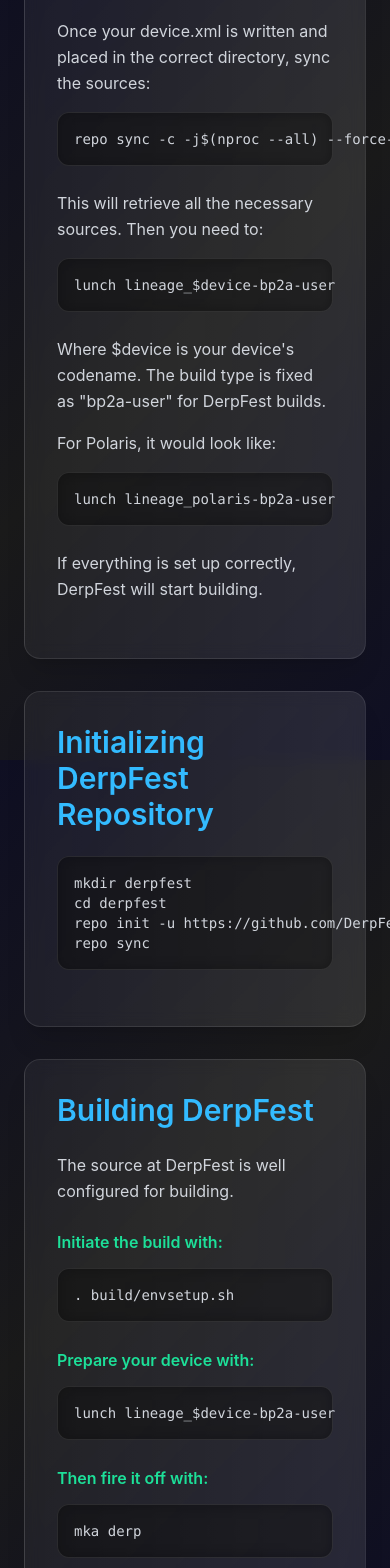
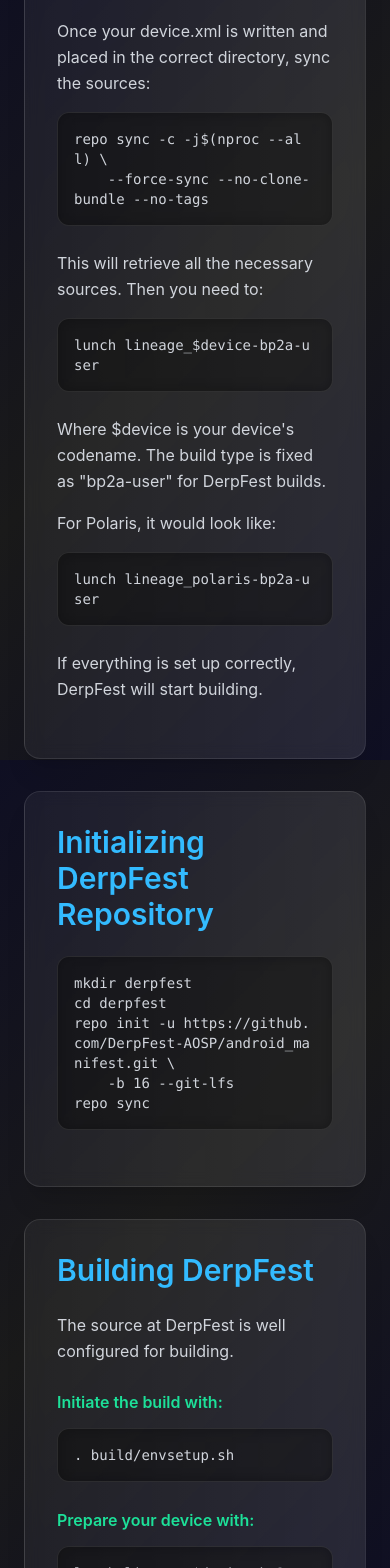
Before and after one commit to DerpFest-AOSP/DerpSite, a React (Vite) app: page /build in a window 390 px wide. Shown: the part 3460-5028 px from the top of the page. Built offline with nearby package versions, Linux system fonts and the light colour scheme.

Commit message:
DerpSite: Fix horizontal overflow on Build page for mobile devices

```diff
--- a/src/pages/Build.jsx
+++ b/src/pages/Build.jsx
@@ -127,15 +127,18 @@
                <p className="mb-4 text-gray-300 leading-relaxed">Once your device.xml is written and placed in the correct directory, sync the sources:</p>
 
                <div className="bg-black/50 backdrop-blur-sm border border-white/10 rounded-xl p-4 mb-6">
-                  <pre className="text-sm text-gray-300 font-mono">
-                     <code>repo sync -c -j$(nproc --all) --force-sync --no-clone-bundle --no-tags</code>
+                  <pre className="text-sm text-gray-300 font-mono whitespace-pre-wrap break-all">
+                     <code>
+{`repo sync -c -j$(nproc --all) \\
+    --force-sync --no-clone-bundle --no-tags`}
+                     </code>
                   </pre>
                </div>
 
                <p className="mb-4 text-gray-300 leading-relaxed">This will retrieve all the necessary sources. Then you need to:</p>
 
                <div className="bg-black/50 backdrop-blur-sm border border-white/10 rounded-xl p-4 mb-6">
-                  <pre className="text-sm text-gray-300 font-mono">
+                  <pre className="text-sm text-gray-300 font-mono whitespace-pre-wrap break-all">
                      <code>lunch lineage_$device-bp2a-user</code>
                   </pre>
                </div>
@@ -145,7 +148,7 @@
                <p className="mb-4 text-gray-300 leading-relaxed">For Polaris, it would look like:</p>
 
                <div className="bg-black/50 backdrop-blur-sm border border-white/10 rounded-xl p-4 mb-6">
-                  <pre className="text-sm text-gray-300 font-mono">
+                  <pre className="text-sm text-gray-300 font-mono whitespace-pre-wrap break-all">
                      <code>lunch lineage_polaris-bp2a-user</code>
                   </pre>
                </div>
@@ -157,11 +160,12 @@
                <h2 className="text-3xl mb-6 text-[#33bbff] font-semibold">Initializing DerpFest Repository</h2>
 
                <div className="bg-black/50 backdrop-blur-sm border border-white/10 rounded-xl p-4 mb-6">
-                  <pre className="text-sm text-gray-300 font-mono">
+                  <pre className="text-sm text-gray-300 font-mono whitespace-pre-wrap break-all">
                      <code>
 {`mkdir derpfest
 cd derpfest
-repo init -u https://github.com/DerpFest-AOSP/android_manifest.git -b 16 --git-lfs
+repo init -u https://github.com/DerpFest-AOSP/android_manifest.git \\
+    -b 16 --git-lfs
 repo sync`}
                      </code>
                   </pre>
@@ -177,7 +181,7 @@
                   <div>
                      <p className="mb-3 text-[#1de099] font-semibold">Initiate the build with:</p>
                      <div className="bg-black/50 backdrop-blur-sm border border-white/10 rounded-xl p-4">
-                        <pre className="text-sm text-gray-300 font-mono">
+                        <pre className="text-sm text-gray-300 font-mono whitespace-pre-wrap break-all">
                            <code>. build/envsetup.sh</code>
                         </pre>
                      </div>
@@ -186,7 +190,7 @@
                   <div>
                      <p className="mb-3 text-[#1de099] font-semibold">Prepare your device with:</p>
                      <div className="bg-black/50 backdrop-blur-sm border border-white/10 rounded-xl p-4">
-                        <pre className="text-sm text-gray-300 font-mono">
+                        <pre className="text-sm text-gray-300 font-mono whitespace-pre-wrap break-all">
                            <code>lunch lineage_$device-bp2a-user</code>
                         </pre>
                      </div>
@@ -195,7 +199,7 @@
                   <div>
                      <p className="mb-3 text-[#1de099] font-semibold">Then fire it off with:</p>
                      <div className="bg-black/50 backdrop-blur-sm border border-white/10 rounded-xl p-4">
-                        <pre className="text-sm text-gray-300 font-mono">
+                        <pre className="text-sm text-gray-300 font-mono whitespace-pre-wrap break-all">
                            <code>mka derp</code>
                         </pre>
                      </div>
@@ -204,7 +208,7 @@
                   <div>
                      <p className="mb-3 text-[#1de099] font-semibold">Alternatively, you can use our custom build script that handles everything for you with this format:</p>
                      <div className="bg-black/50 backdrop-blur-sm border border-white/10 rounded-xl p-4">
-                        <pre className="text-sm text-gray-300 font-mono">
+                        <pre className="text-sm text-gray-300 font-mono whitespace-pre-wrap break-all">
                            <code>derpfest (device codename)</code>
                         </pre>
                      </div>
```
